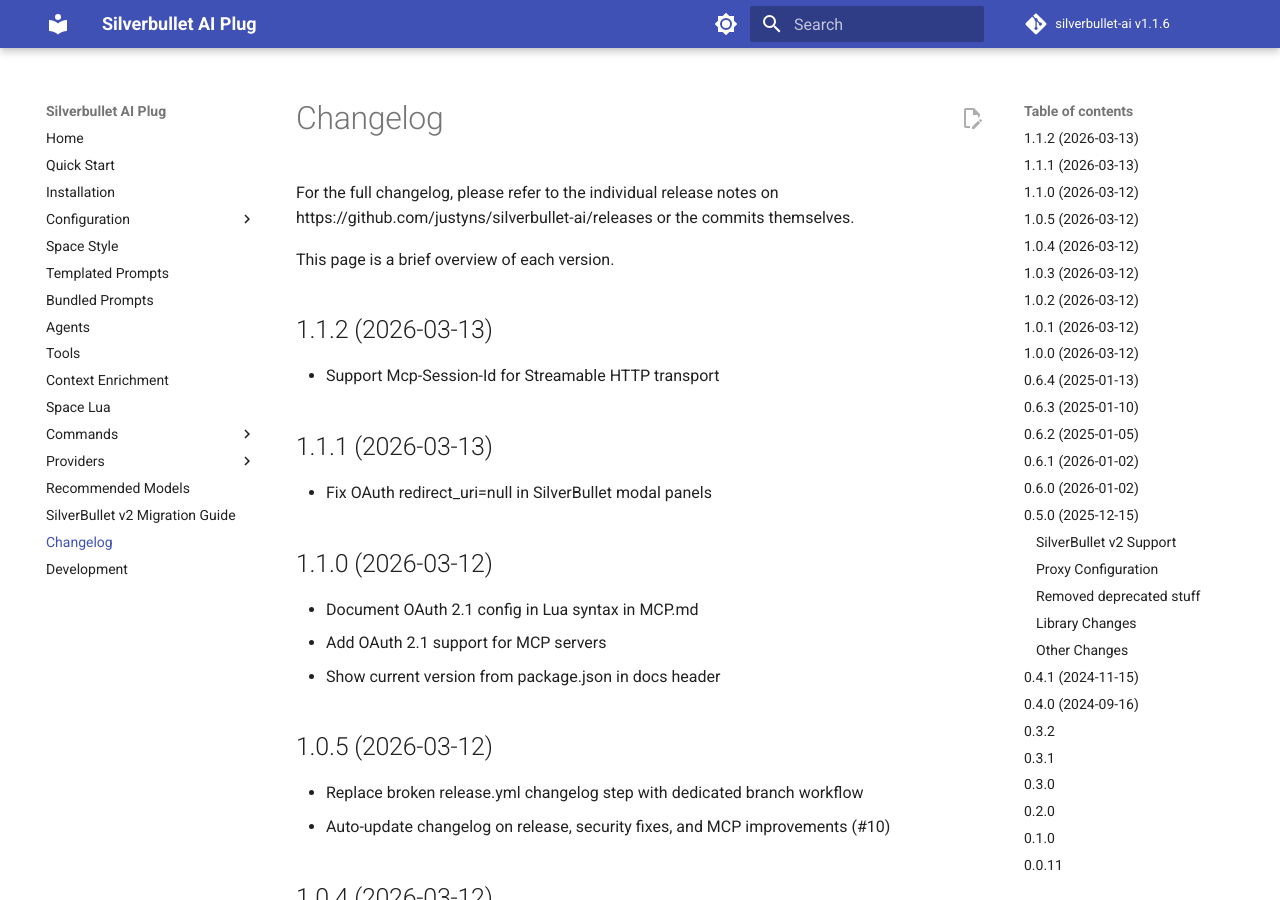
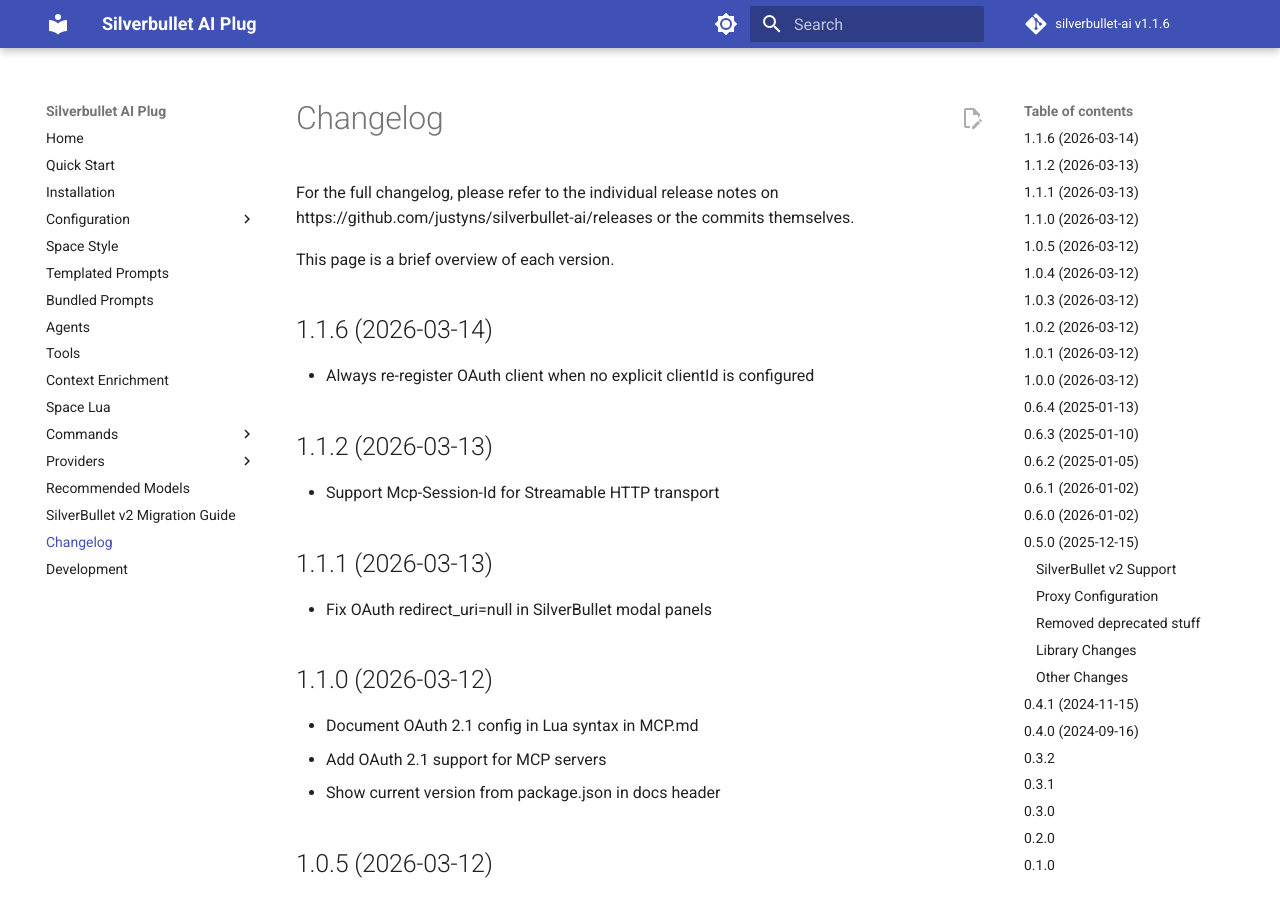
Before and after one commit to justyns/silverbullet-ai, an MkDocs documentation site: the page built from docs/Changelog.md, in a window 1280 px wide and 900 px high. Built offline with MkDocs 1.6.1 and Material for MkDocs 9.7.7, drawn with Linux system fonts in a browser that asks for light colours; comment, search, counter and statistics services are not loaded.

Commit message:
Update changelog for v1.1.6

```diff
--- a/docs/Changelog.md
+++ b/docs/Changelog.md
@@ -1,6 +1,10 @@
 For the full changelog, please refer to the individual release notes on https://github.com/justyns/silverbullet-ai/releases or the commits themselves.
 
 This page is a brief overview of each version.
+
+## 1.1.6 (2026-03-14)
+
+- Always re-register OAuth client when no explicit clientId is configured
 
 ## 1.1.2 (2026-03-13)
 
```
